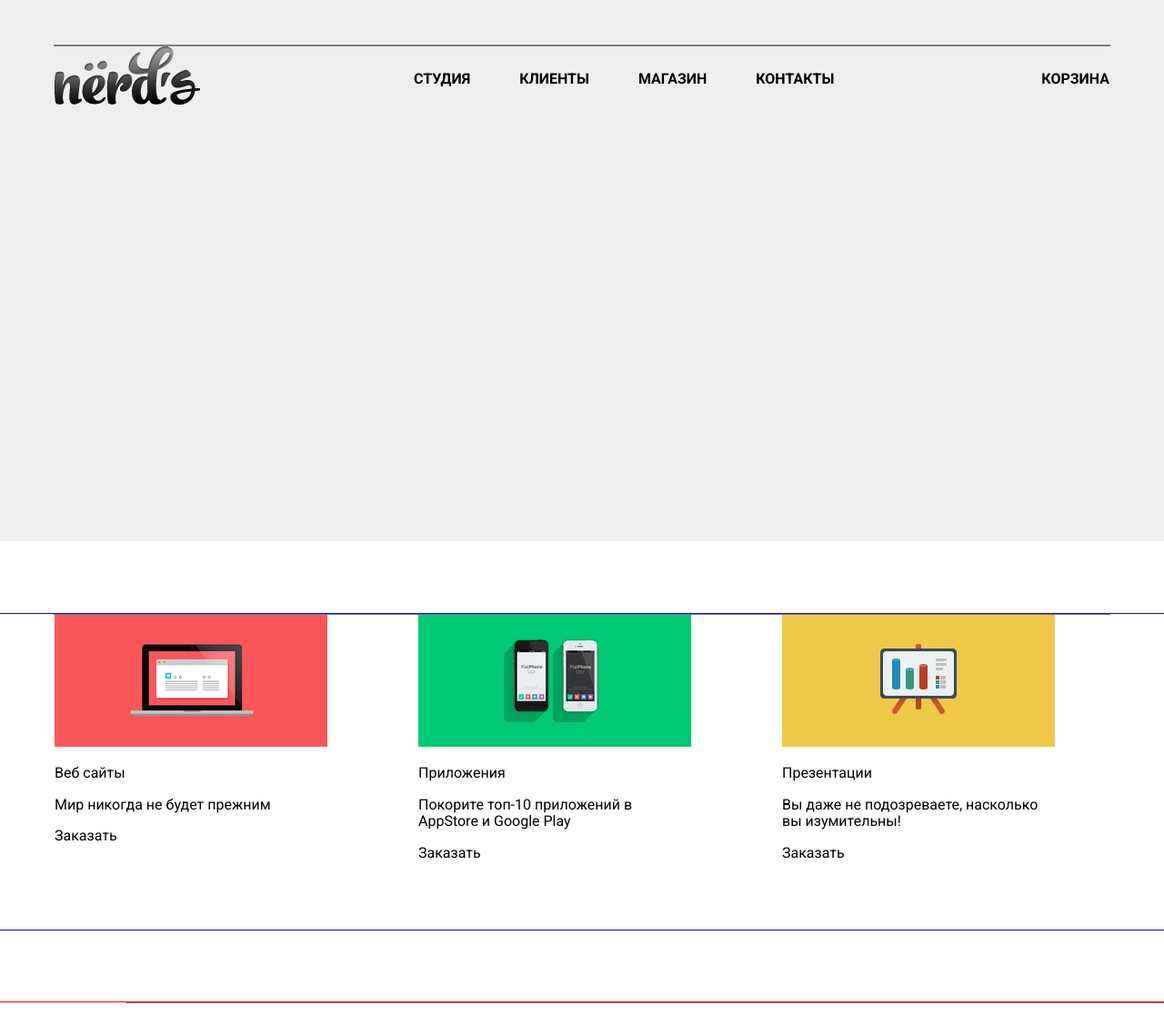
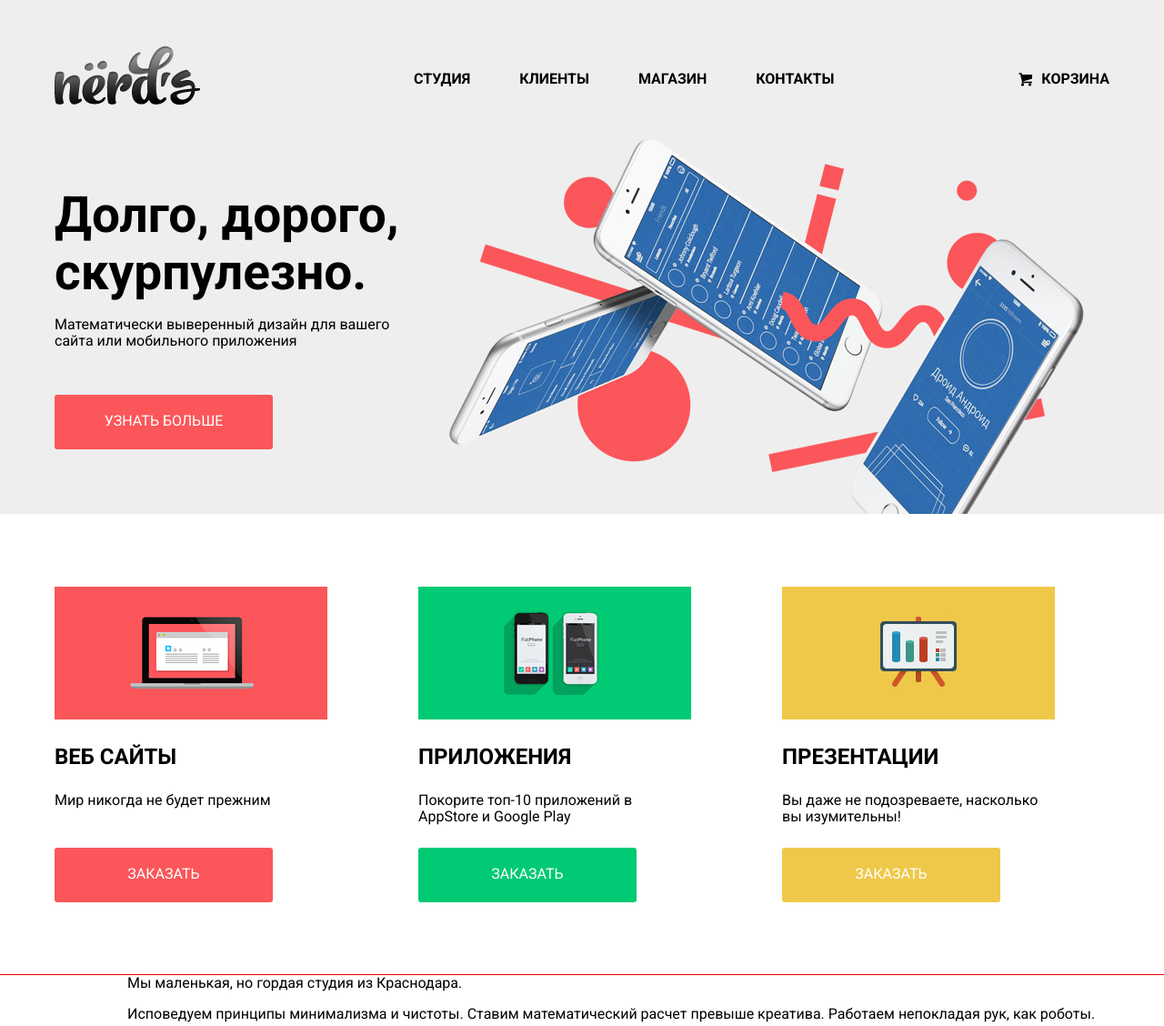
Before and after one commit to gooddha/nerds, a plain HTML site: page index.html in a window 1280 px wide. Shown: the top 1128 px of the page at 91% size. Drawn offline with Linux system fonts and the light colour scheme.

Commit message:
Верстаю дальше
Сверстал слайдер и блок преимуществ

```diff
--- a/css/style.css
+++ b/css/style.css
@@ -16,11 +16,11 @@ body {
 .content-wrapper {
   width: 1160px;
   margin: 0 auto;
-  outline: 1px solid gray;
+  /*outline: 1px solid gray;*/
 }
 
 header {
-  min-height: 545px;
+  min-height: 500px;
   background-color: #eeeeee;
   margin-bottom: 80px;
   /*padding: 0 140px;*/
@@ -54,11 +54,61 @@ header a {
 .cart {
   float: right;
   margin-top: 28px;
+  position: relative;
+}
+
+.cart::before {
+  position: absolute;
+  left: -25px;
+  top: 2px;
+  content: "";
+  width: 15px;
+  height: 15px;
+   background-color: #000000;
+  background: url("../img/cart-icon.png") no-repeat;
+}
+
+.slider {
+  background: url("../img/slider-1.jpg") no-repeat;
+  background-position: right bottom;
+  overflow: visible;
+  min-height: 450px;
+}
+
+.hidden {
+  display: none;
+}
+
+.slider-text {
+  width: 400px;
+}
+
+.slide-title {
+  margin-top: 0;
+  margin-bottom: 0;
+  padding-top: 90px;
+  font-size: 55px;
+  font-weight: 700;
+}
+
+.slide-info {
+  margin-bottom: 50px;
+}
+
+.btn {
+  color: #ffffff;
+  min-height: 20px;
+  width: 240px;
+  border-radius: 3px;
+  text-align: center;
+  padding: 20px 0;
+  background-color: #fb565a;
+  text-transform: uppercase;
 }
 
 .advantages {
   min-height: 347px;
-  outline: 1px solid blue;
+  /*outline: 1px solid blue;*/
   margin-bottom: 80px;
   /*padding: 0 140px;*/
 }
@@ -66,7 +116,9 @@ header a {
 .advantages-item {
   float: left;
   width: 300px;
+  min-height: 347px;
   margin-right: 100px;
+  position: relative;
 }
 
 .advantages-item:last-child {
@@ -78,6 +130,24 @@ header a {
   height: 146px;
 }
 
+.advantage-title {
+  font-size: 24px;
+  font-weight: 700;
+  text-transform: uppercase;
+}
+
+.order-btn {
+  position: absolute;
+  bottom: 0;
+}
+
+.advantage-2 .order-btn {
+  background-color: #00ca74;
+}
+
+.advantage-3 .order-btn {
+  background-color: #efc84a;
+}
 
 .studio {
   min-height: 710px;
--- a/index.html
+++ b/index.html
@@ -11,7 +11,7 @@
     <!-- <div class="page-container"> -->
       <header>
         <div class="content-wrapper">
-          <nav class="main-nav">
+          <nav class="main-nav clearfix">
             <div class="top-logo">
               <a href="#"><img src="img/nerds-logo.png" width="160" height="65" alt="Nerds"></a>
             </div>
@@ -26,11 +26,40 @@
             </div>
           </nav>
           <div class="slider">
-            <div class="slider-1">
+            <div class="slider-item slider-1">
+              <div class="slider-text">
+                <p class="slide-title">
+                  Долго, дорого, скурпулезно.
+                </p>
+                <p class="slide-info">
+                  Математически выверенный дизайн для вашего сайта или мобильного приложения
+                </p>
+                <div class="btn more-btn">
+                  Узнать больше
+                </div>
+              </div>
             </div>
-            <div class="slider-2 hidden">
+            <div class="slider-item slider-2 hidden">
+              <div class="slider-text">
+                <p class="slide-title">
+                </p>
+                <p class="slide-info">
+                </p>
+                <div class="btn more-btn">
+                  Узнать больше
+                </div>
+              </div>
             </div>
-            <div class="slider-3 hidden">
+            <div class="slider-item slider-3 hidden">
+              <div class="slider-text">
+                <p class="slide-title">
+                </p>
+                <p class="slide-info">
+                </p>
+                <div class="btn more-btn">
+                  Узнать больше
+                </div>
+            </div>
             </div>
           </div>
         </div>
@@ -38,19 +67,19 @@
 
       <section class="advantages clearfix">
         <div class="content-wrapper">
-          <div class="advantages-item">
+          <div class="advantages-item advantage-1">
             <img class="advantage-illustration" src="img/illustration-1.jpg">
             <p class="advantage-title">Веб сайты</p>
             <p class="advantage-info">Мир никогда не будет прежним</p>
             <div class="btn order-btn">Заказать</div>
           </div>
-          <div class="advantages-item">
+          <div class="advantages-item advantage-2">
             <img class="advantage-illustration" src="img/illustration-2.jpg">
             <p class="advantage-title">Приложения</p>
             <p class="advantage-info">Покорите топ-10 приложений в AppStore и Google Play</p>
             <div class="btn order-btn">Заказать</div>
           </div>
-          <div class="advantages-item">
+          <div class="advantages-item advantage-3">
             <img class="advantage-illustration" src="img/illustration-3.jpg">
             <p class="advantage-title">Презентации</p>
             <p class="advantage-info">Вы даже не подозреваете, насколько вы изумительны!</p>
@@ -61,6 +90,18 @@
 
       <section class="studio">
         <div class="content-wrapper">
+          <div class="studio-info">
+            <p class="studio-slogan">
+              Мы маленькая, но гордая студия из Краснодара.
+            </p>
+            <p class="studio-info">
+              Исповедуем принципы минимализма и чистоты. Ставим математический расчет превыше креатива. Работаем непокладая рук, как роботы.
+            </p>
+          </div>
+          <div class="studio-stats">
+          </div>
+          <div class="studio-logos">
+          </div>
         </div>
       </section>
 
```
